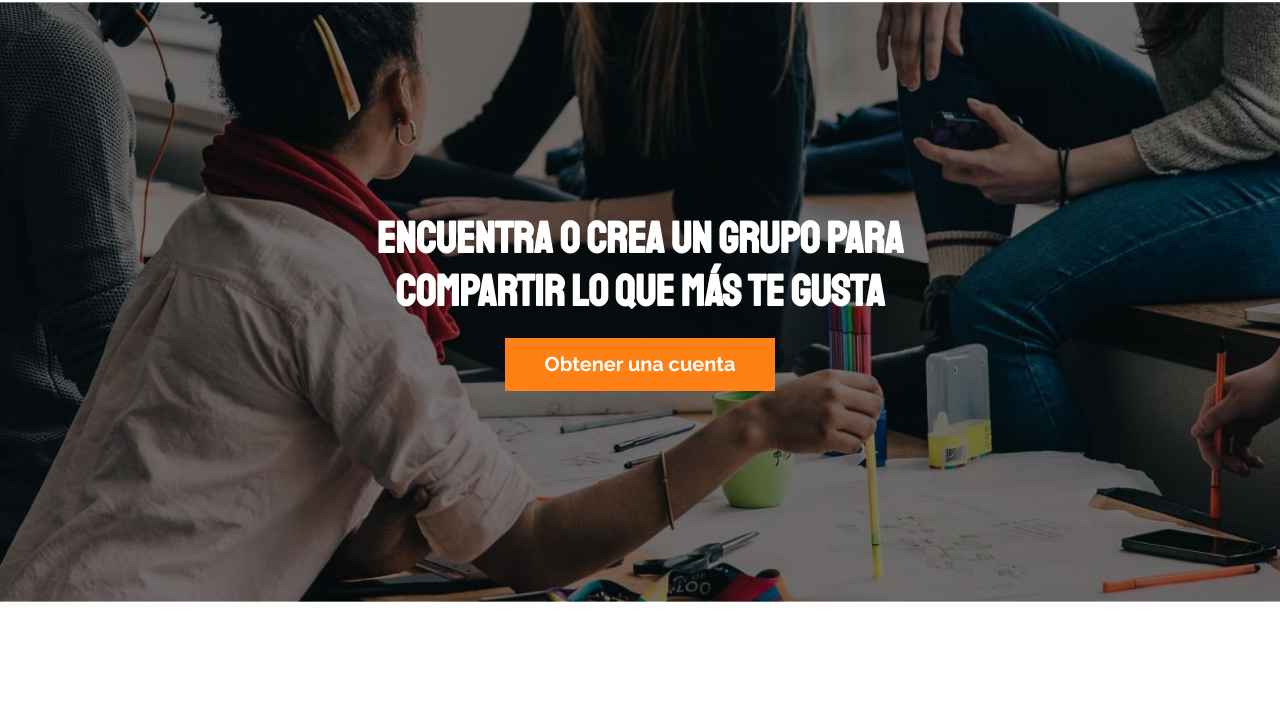
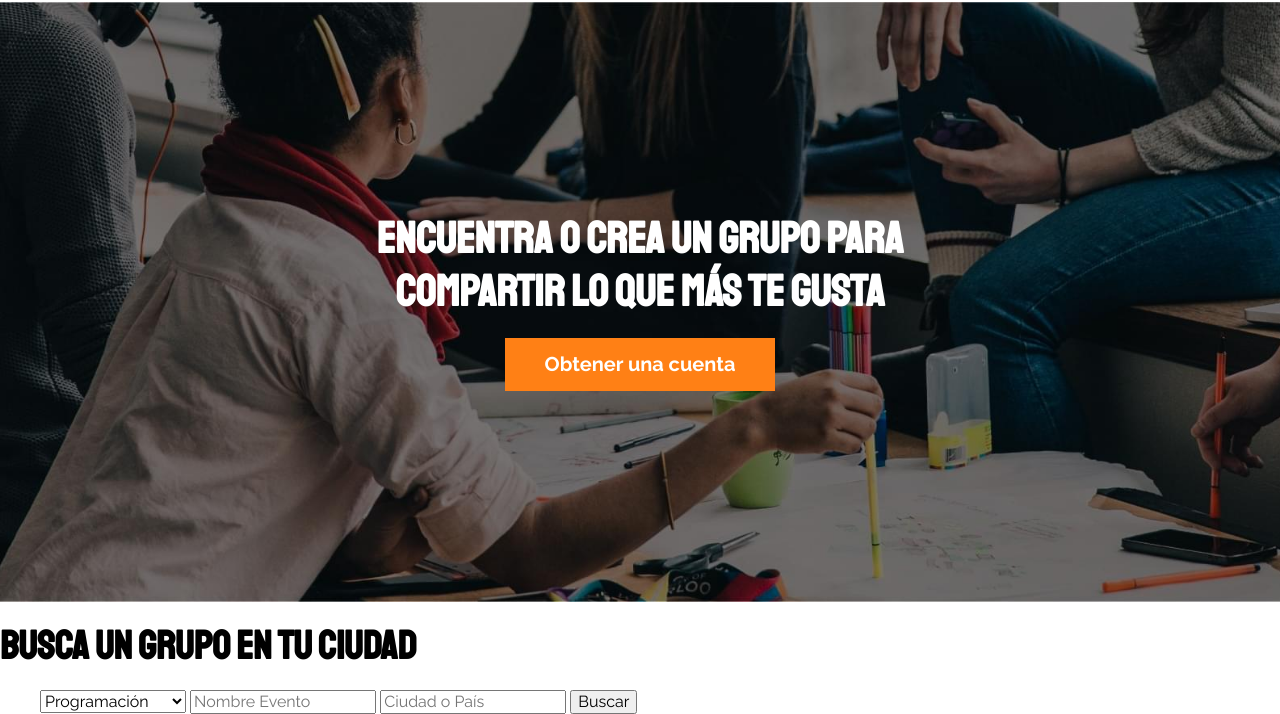
Before and after one commit to juanjopareja/meeti-web, a website: page index.html in a window 1280 px wide. Shown: the part 130-844 px from the top of the page. Before the commit the page ends 800 px from the top, so only its background shows below. Drawn offline with Linux system fonts and the light colour scheme.

Commit message:
Add form html

```diff
--- a/index.html
+++ b/index.html
@@ -26,5 +26,32 @@
         <h1 class="hero__text">Encuentra o Crea un grupo para compartir lo que más te gusta</h1>
         <a class="hero__link" href="#">Obtener una cuenta</a>
     </section>
+
+    <section class="search">
+        <h2 class="search__heading">Busca un grupo en tu ciudad</h2>
+
+        <div class="container">
+            <form class="form">
+                <select class="form__field">
+                    <option>Programación</option>
+                    <option>Diseño</option>
+                    <option>Negocios</option>
+                    <option>Moda</option>
+                    <option>Ejercicio y Salud</option>
+                    <option>Fotografía</option>
+                    <option>Comida</option>
+                    <option>Diseño Interior</option>
+                    <option>Café</option>
+                    <option>Cine</option>
+                    <option>Libros</option>
+                    <option>Emprendimiento</option>
+                </select>
+
+                <input class="form__field" type="text" placeholder="Nombre Evento">
+                <input class="form__field" type="text" placeholder="Ciudad o País">
+                <input class="form__submit" type="submit" value="Buscar">
+            </form>
+        </div>
+    </section>
 </body>
 </html>
```
